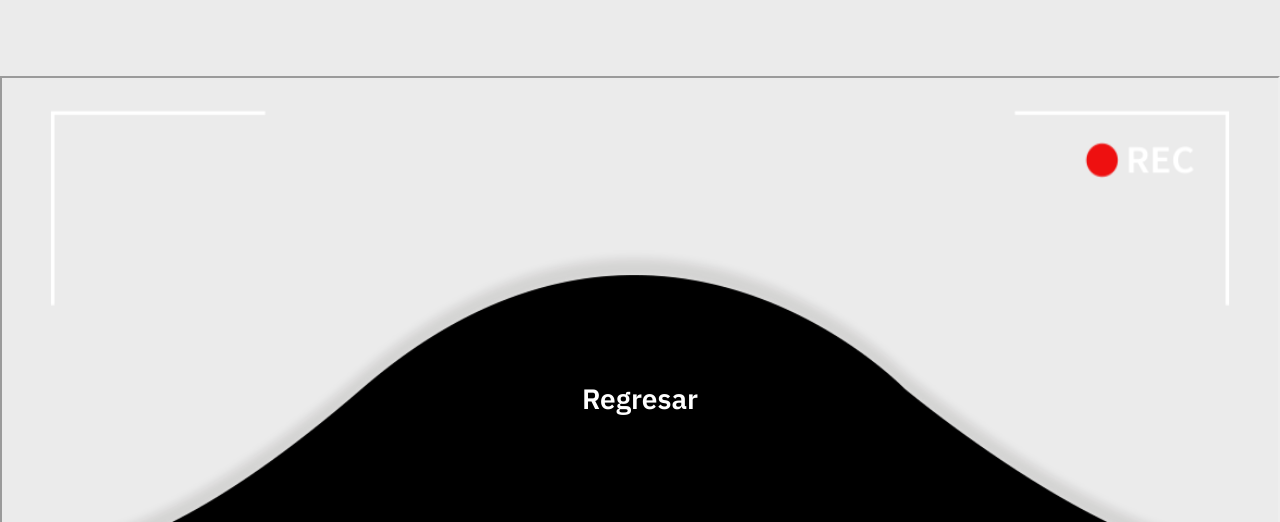
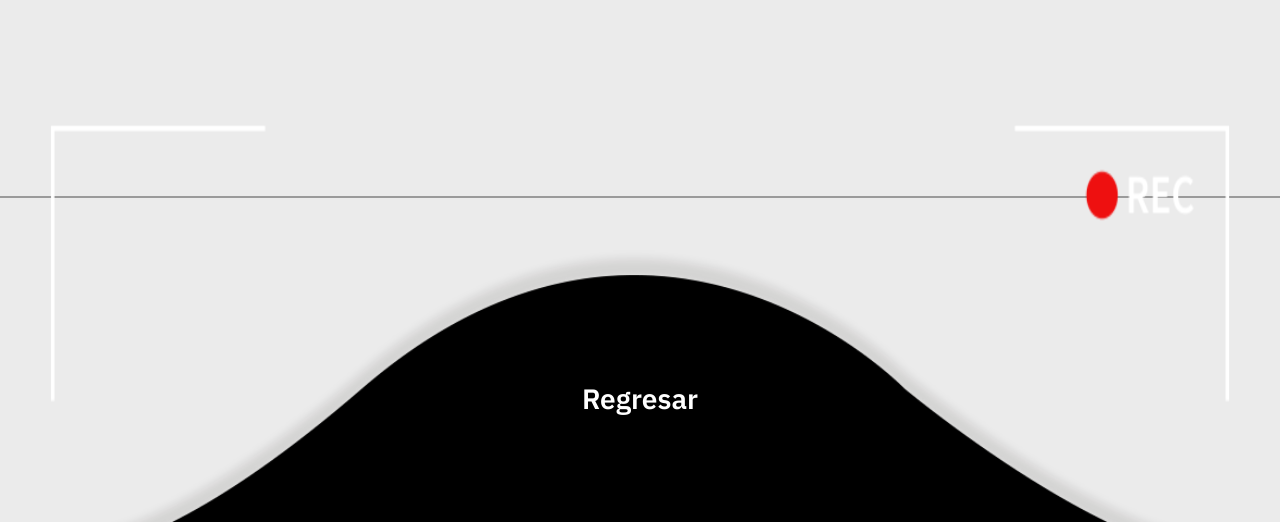
Before and after one commit to Thayvee/alfred-feature-video, a React app: page /salud/ayuda-en-camino in a window 1280 px wide. Shown: the part 278-800 px from the top of the page. Built offline with nearby package versions, Linux system fonts and the light colour scheme.

Commit message:
Update AyudaEnCamino.css

```diff
--- a/src/components/sos/ayuda/AyudaEnCamino.css
+++ b/src/components/sos/ayuda/AyudaEnCamino.css
@@ -12,7 +12,7 @@
 	align-items: center;
   }
 
-  iframe #ayuda {
+.ayudaEnCamino {
 	width: 1290px !important;
 	height: 900px;
 	display: flex;
```
